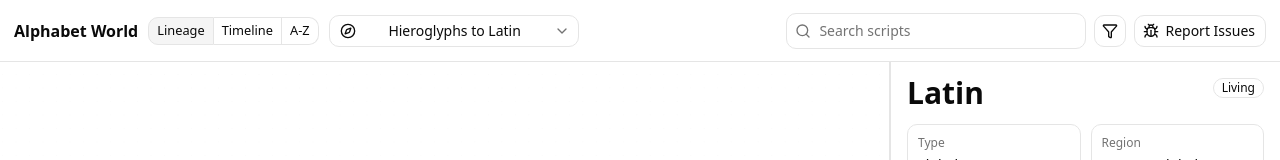
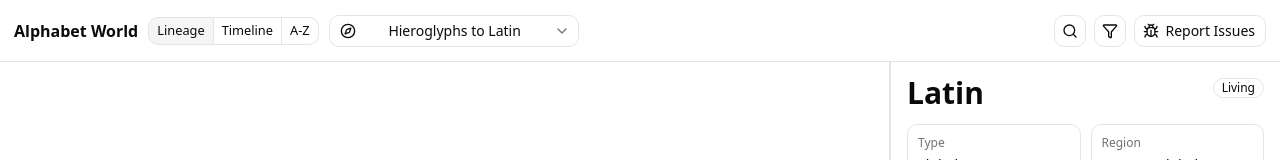
Before and after one commit to sichengchen/world-of-scripts, a React (Vite) app: page / in a window 1280 px wide. Shown: the top 160 px of the page. Built offline with nearby package versions, Linux system fonts and the light colour scheme; a web font is replaced by a local one.

Commit message:
fix: collapse header search by default

```diff
--- a/src/App.tsx
+++ b/src/App.tsx
@@ -27,7 +27,7 @@
   Waypoints,
   X,
 } from 'lucide-react'
-import { useEffect, useMemo, useState } from 'react'
+import { useEffect, useMemo, useRef, useState } from 'react'
 import type { CSSProperties } from 'react'
 import { Badge } from '@/components/ui/badge'
 import { Button } from '@/components/ui/button'
@@ -199,6 +199,7 @@
   const [viewMode, setViewMode] = useState<ViewMode>('lineage')
   const [activeTrace, setActiveTrace] = useState<string | null>('latin-path')
   const [filtersOpen, setFiltersOpen] = useState(false)
+  const [searchOpen, setSearchOpen] = useState(false)
   const { fitBounds, fitView, setCenter, zoomIn, zoomOut } = useReactFlow()
 
   const activeTraceIds = useMemo<Set<string>>(
@@ -282,7 +283,7 @@
   }
 
   function searchSelect(script: ScriptNode) {
-    setQuery(script.name)
+    setQuery('')
     setFilters({ type: 'all', region: 'all', status: 'all' })
     selectScript(script.id)
   }
@@ -299,10 +300,12 @@
         filtersOpen={filtersOpen}
         matchingScripts={matchingScripts}
         query={query}
+        searchOpen={searchOpen}
         setActiveTrace={setActiveTrace}
         setFilters={setFilters}
         setFiltersOpen={setFiltersOpen}
         setQuery={setQuery}
+        setSearchOpen={setSearchOpen}
         setViewMode={setViewMode}
         viewMode={viewMode}
         onSearchSelect={searchSelect}
@@ -354,10 +357,12 @@
   filtersOpen,
   matchingScripts,
   query,
+  searchOpen,
   setActiveTrace,
   setFilters,
   setFiltersOpen,
   setQuery,
+  setSearchOpen,
   setViewMode,
   viewMode,
   onSearchSelect,
@@ -367,14 +372,29 @@
   filtersOpen: boolean
   matchingScripts: ScriptNode[]
   query: string
+  searchOpen: boolean
   setActiveTrace: (id: string | null) => void
   setFilters: (filters: Filters) => void
   setFiltersOpen: (open: boolean) => void
   setQuery: (query: string) => void
+  setSearchOpen: (open: boolean) => void
   setViewMode: (mode: ViewMode) => void
   viewMode: ViewMode
   onSearchSelect: (script: ScriptNode) => void
 }) {
+  const searchInputRef = useRef<HTMLInputElement>(null)
+
+  useEffect(() => {
+    if (!searchOpen) return
+    const handle = window.setTimeout(() => searchInputRef.current?.focus(), 80)
+    return () => window.clearTimeout(handle)
+  }, [searchOpen])
+
+  function closeSearch() {
+    setQuery('')
+    setSearchOpen(false)
+  }
+
   return (
     <header className="relative z-20 flex min-h-[62px] flex-wrap items-center justify-between gap-3 border-b bg-background px-3.5 py-2.5 max-[820px]:gap-2 max-[820px]:p-2">
       <div className="flex min-w-0 flex-1 items-center gap-2.5">
@@ -423,20 +443,20 @@
       </div>
 
       <div className="ml-auto flex min-w-0 items-center justify-end gap-2 max-[820px]:contents">
+        {searchOpen ? (
           <div className="relative flex h-9 w-[300px] max-w-[32vw] items-center gap-2 rounded-lg border border-input bg-background px-2 text-muted-foreground max-[820px]:order-3 max-[820px]:basis-full max-[820px]:max-w-none">
             <Search aria-hidden="true" className="size-4 shrink-0" />
             <Input
+              ref={searchInputRef}
               className="h-7 border-0 px-0 shadow-none focus-visible:ring-0"
               aria-label="Search scripts"
               placeholder="Search scripts"
               value={query}
               onChange={(event) => setQuery(event.target.value)}
             />
-          {query && (
-            <Button variant="ghost" size="icon-xs" aria-label="Clear search" onClick={() => setQuery('')}>
+            <Button variant="ghost" size="icon-xs" aria-label="Close search" onClick={closeSearch}>
               <X data-icon="inline-start" />
             </Button>
-          )}
             {matchingScripts.length > 0 && (
               <div
                 className="absolute left-0 right-0 top-[calc(100%+7px)] z-30 overflow-hidden rounded-lg border bg-popover text-popover-foreground shadow-md"
@@ -448,7 +468,10 @@
                     key={script.id}
                     className="w-full justify-between rounded-none"
                     variant="ghost"
-                  onClick={() => onSearchSelect(script)}
+                    onClick={() => {
+                      onSearchSelect(script)
+                      setSearchOpen(false)
+                    }}
                   >
                     <span>{script.name}</span>
                     <Badge variant="secondary">{script.type}</Badge>
@@ -457,6 +480,11 @@
               </div>
             )}
           </div>
+        ) : (
+          <Button variant="outline" size="icon" aria-label="Search scripts" onClick={() => setSearchOpen(true)}>
+            <Search data-icon="inline-start" />
+          </Button>
+        )}
 
         <Popover open={filtersOpen} onOpenChange={setFiltersOpen}>
           <PopoverTrigger asChild>
```
Lines whose indentation alone changed are shown as unchanged.
